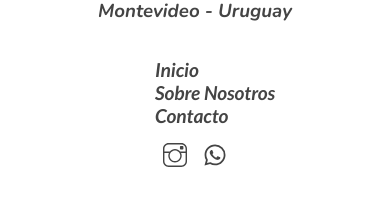
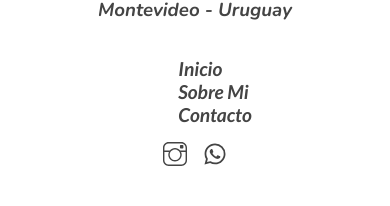
Before and after one commit to Tropiane/cpnutricion, a React (Vite) app in the folder frontend/: page / in a window 390 px wide. Shown: the part 1408-1614 px from the top of the page. Built offline with nearby package versions, Linux system fonts and the light colour scheme.

Commit message:
Anadimos iconos de apps y estilos en fuentes

```diff
--- a/frontend/src/Styles/globalMobile.scss
+++ b/frontend/src/Styles/globalMobile.scss
@@ -213,9 +213,13 @@
             display: flex;
             flex-direction: row;
             gap: 1rem;
-            svg{
-                height: auto !important;
-                width: 1.5rem !important;
+            a{
+                text-decoration: none;
+                color: $gray-dark;
+                svg{
+                    height: auto !important;
+                    width: 1.5rem !important;
+                }
             }
         }
     }
--- a/frontend/src/components/NavBar.tsx
+++ b/frontend/src/components/NavBar.tsx
@@ -7,7 +7,7 @@ const links = [
     {
         id: 2,
         url: "#",
-        text: "Sobre Nosotros",
+        text: "Sobre Mi",
     },
     {
         id: 3,
--- a/frontend/src/index.css
+++ b/frontend/src/index.css
@@ -361,7 +361,11 @@ main .aboutMe p {
     flex-direction: row;
     gap: 1rem;
   }
-  footer .socialMedia svg {
+  footer .socialMedia a {
+    text-decoration: none;
+    color: #444444;
+  }
+  footer .socialMedia a svg {
     height: auto !important;
     width: 1.5rem !important;
   }
--- a/frontend/src/layouts/Footer.tsx
+++ b/frontend/src/layouts/Footer.tsx
@@ -11,8 +11,8 @@ export const Footer = () =>{
             <NavBar />
 
             <div className="socialMedia">
-                <TfiInstagram><a href="https://www.instagram.com/cpnutricion/"></a></TfiInstagram>
-                <IoLogoWhatsapp><a href="https://wa.me/099999999"></a></IoLogoWhatsapp>
+                <a href="https://www.instagram.com/cpnutricion/"><TfiInstagram></TfiInstagram></a>
+                <a href="https://wa.me/099999999"><IoLogoWhatsapp></IoLogoWhatsapp></a>
             </div>
         </footer>
     )
```
Also changed, not shown: 1 other file (tests, documents, lock files or other folders).
